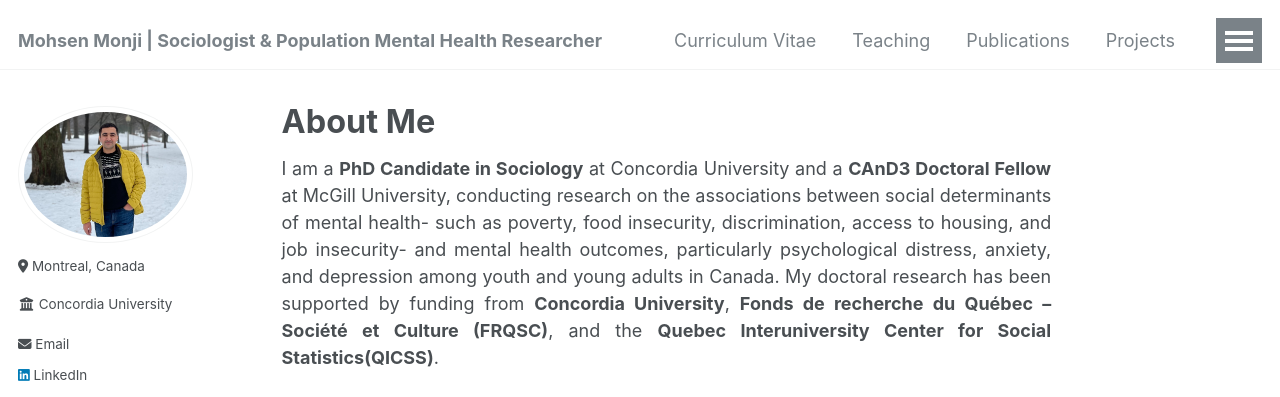
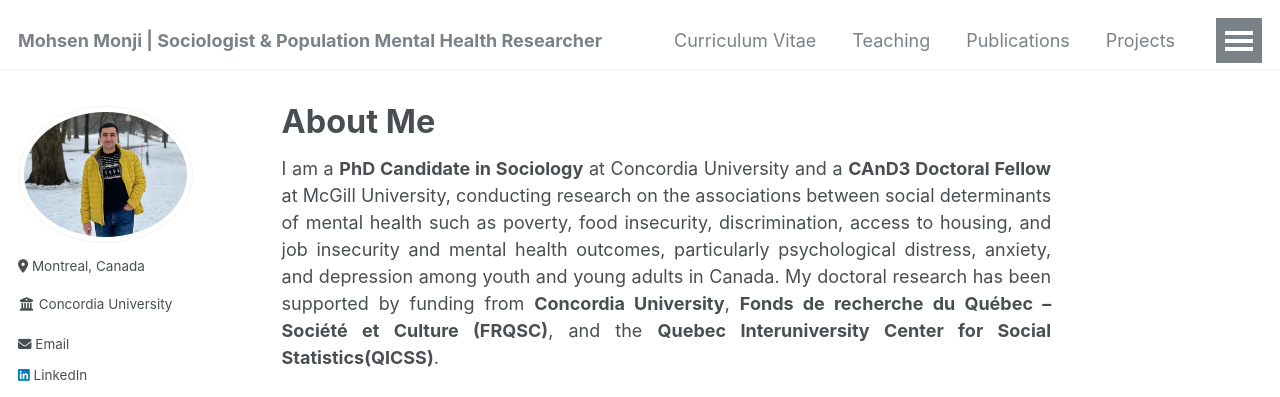
Before and after one commit to Mohsnmonji/mohsnmonji.github.io, a Jekyll site: the page built from _pages/about.md, in a window 1280 px wide and 1269 px high. Shown: the top 397 px of the window. Built offline with Jekyll 4.4.1, drawn with Linux system fonts in a browser that asks for light colours.

```diff
--- a/_pages/about.md
+++ b/_pages/about.md
@@ -10,7 +10,7 @@ redirect_from:
 ---
 
 
-I am a **PhD Candidate in Sociology** at Concordia University and a **CAnD3 Doctoral Fellow** at McGill University, conducting research on the associations between social determinants of mental health- such as poverty, food insecurity, discrimination, access to housing, and job insecurity- and mental health outcomes, particularly psychological distress, anxiety, and depression among youth and young adults in Canada. My doctoral research has been supported by funding from **Concordia University**, **Fonds de recherche du Québec – Société et Culture (FRQSC)**, and the **Quebec Interuniversity Center for Social Statistics(QICSS)**.
+I am a **PhD Candidate in Sociology** at Concordia University and a **CAnD3 Doctoral Fellow** at McGill University, conducting research on the associations between social determinants of mental health such as poverty, food insecurity, discrimination, access to housing, and job insecurity and mental health outcomes, particularly psychological distress, anxiety, and depression among youth and young adults in Canada. My doctoral research has been supported by funding from **Concordia University**, **Fonds de recherche du Québec – Société et Culture (FRQSC)**, and the **Quebec Interuniversity Center for Social Statistics(QICSS)**.
 
 My **methodological interests** include quantitative research methods, survey methodology, applied social statistics, and machine learning, with a focus on official surveys with complex sampling designs.
 
```
